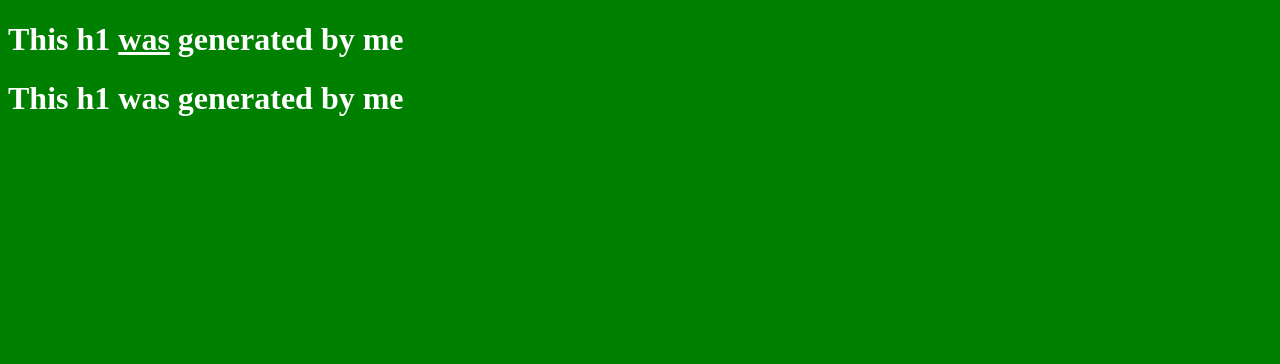
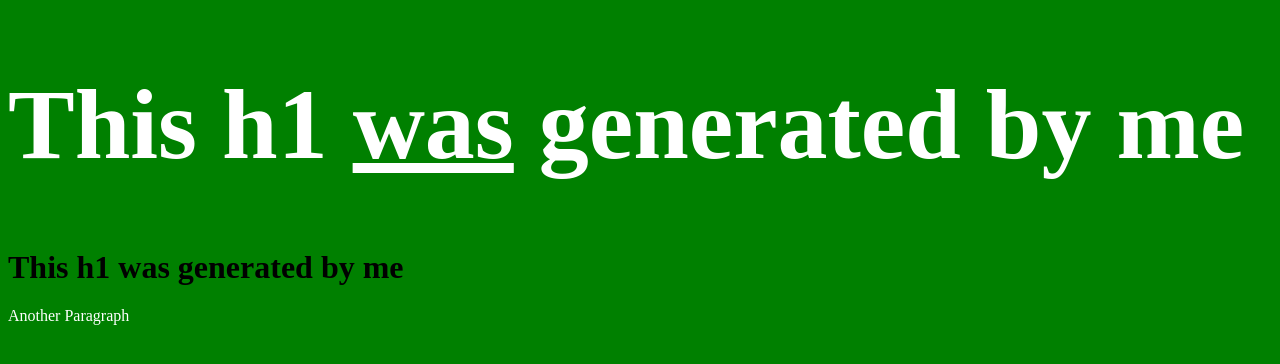
Before and after one commit to odaus/javascript, a plain HTML site: page dom/index.html in a window 1280 px wide. Drawn offline with Linux system fonts and the light colour scheme.

Commit message:
I made changes to dom

```diff
--- a/dom/index.html
+++ b/dom/index.html
@@ -5,14 +5,15 @@
     <meta name="viewport" content="width=device-width, initial-scale=1.0">
     <title>Document Object Model</title>
     <style>
-        h1 {
+        .niceText {
             color: white;
         }
     </style>
 </head>
 <body style="background-color: green;">
-   <h1 id="firstH1" name = "kanKobaad">This h1 <u>was</u> generated by me</h1>
+   <h1 id="firstH1" name = "kanKobaad" class="niceText">This h1 <u>was</u> generated by me</h1>
    <h1 id="secondH1">This h1 was generated by me</h1>
+   <p name = "kanKobaad" class="niceText">Another Paragraph</p>
 
    <script>
     // for (let index = 0; index <  1000; index++) {
@@ -27,6 +28,36 @@
         // let otherH1 = document.getElementById("secondH1")
         // document.body.removeChild(otherH1)
 
+        // let allKanKobaads = document.getElementsByName("kanKobaad")
+        // allKanKobaads[1].style.fontSize = "100px"
+
+        // let allKanKobaads = document.getElementsByTagName("h1")
+        // allKanKobaads[1].style.fontSize = "100px"
+
+        // let allKanKobaads = document.getElementsByClassName("niceText")
+        // allKanKobaads[0].style.fontSize = "100px"
+        // allKanKobaads[1].style.fontSize = "100px"
+
+        // let allKanKobaads = document.querySelector("#firstH1")
+        // allKanKobaads.style.fontSize = "100px"
+
+        // let allKanKobaads = document.querySelector("p")
+        // allKanKobaads.style.fontSize = "100px"
+
+        // let allKanKobaads = document.querySelector(".niceText")
+        // allKanKobaads.style.fontSize = "100px"
+
+        let allKanKobaads = document.querySelectorAll("#firstH1")
+        allKanKobaads[0].style.fontSize = "100px"
+
+        // let allKanKobaads = document.querySelectorAll("p")
+        // allKanKobaads[1].style.fontSize = "100px"
+
+        // let allKanKobaads = document.querySelectorAll(".niceText")
+        // allKanKobaads[0].style.fontSize = "100px"
+
+
+
    </script>
 
 </body>
```
